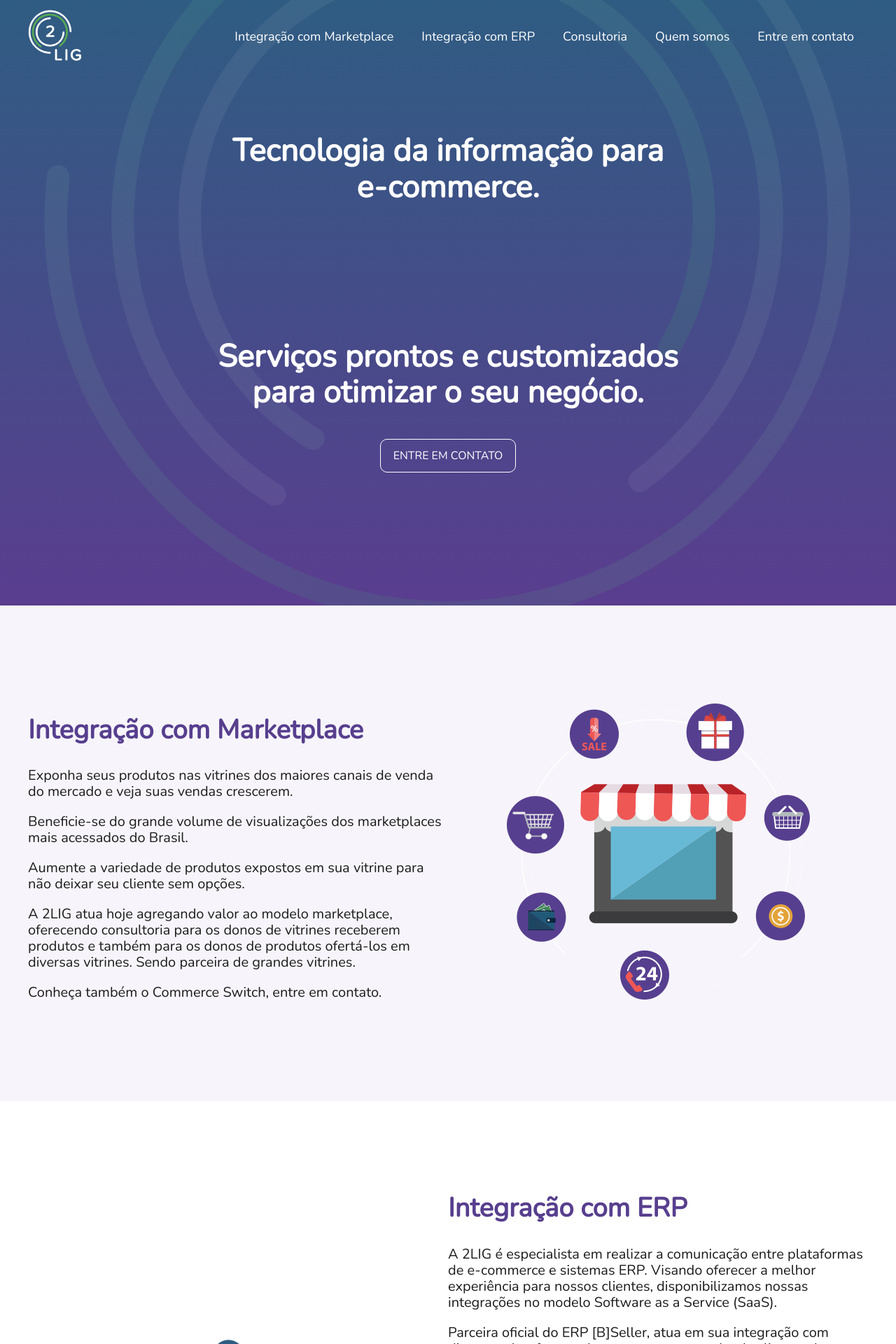
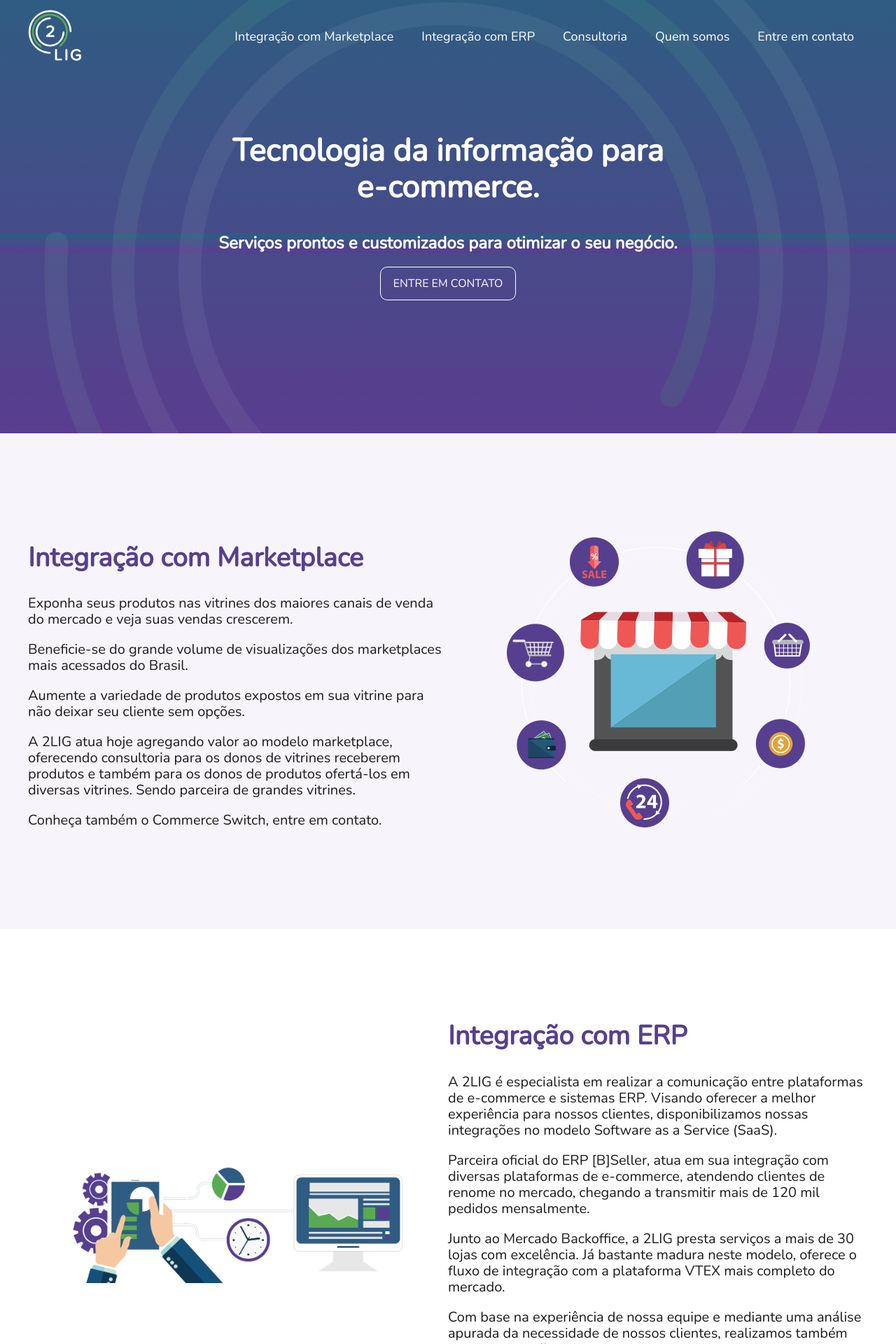
Before and after one commit to leandrooriente/2lig, a Jekyll site: the page built from index.html, in a window 1280 px wide. Shown: the top 1920 px of the page at 70% size. Built offline with Jekyll 4.4.1, drawn with Linux system fonts in a browser that asks for light colours; nearby versions of some CDN libraries; library files that are not in the unit come from our copies.

Commit message:
Updated Headline

```diff
--- a/_includes/headline.html
+++ b/_includes/headline.html
@@ -1,6 +1,6 @@
 <section class="headline">
   <h1 class="headline-title">Tecnologia da informação para e-commerce.</h1>
-  <h2 class="headline-title">Serviços prontos e customizados para otimizar o seu negócio.</h2>
+  <h2 class="headline">Serviços prontos e customizados para otimizar o seu negócio.</h2>
   <a href="#contact" class="headline-button anchor">Entre em contato</a>
   <img class="headline-circle-background-small" src="{{site.baseurl}}/assets/big-circle.svg" />
   <img class="headline-circle-background-medium" src="{{site.baseurl}}/assets/normal-circle.svg" />
```
